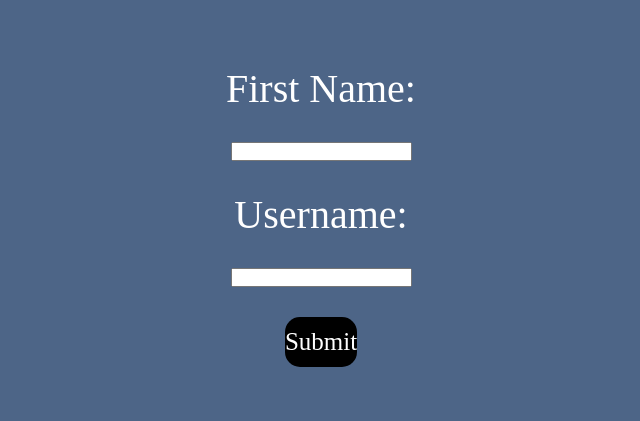
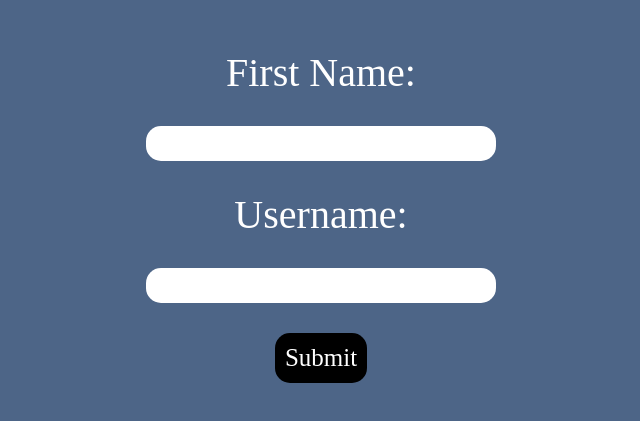
Before and after one commit to wendyychenn/week2styled, a Next.js app: page / in a window 1280 px wide. Shown: the part 177-598 px from the top of the page, without its empty margins (319-959 px from the left). Built offline with nearby package versions, Linux system fonts and the light colour scheme.

Commit message:
Update Home.module.css

```diff
--- a/styles/Home.module.css
+++ b/styles/Home.module.css
@@ -32,6 +32,15 @@ font-family: inherit;
     border-radius: 15px;
     border: none;
     margin-bottom: 15px;
+  padding-left: 10px;
+    padding-right: 10px;
+}
+
+.main input {
+  height: 35px;
+    width: 350px;
+    border: none;
+    border-radius: 15px;
 }
 
 .description a {
```
